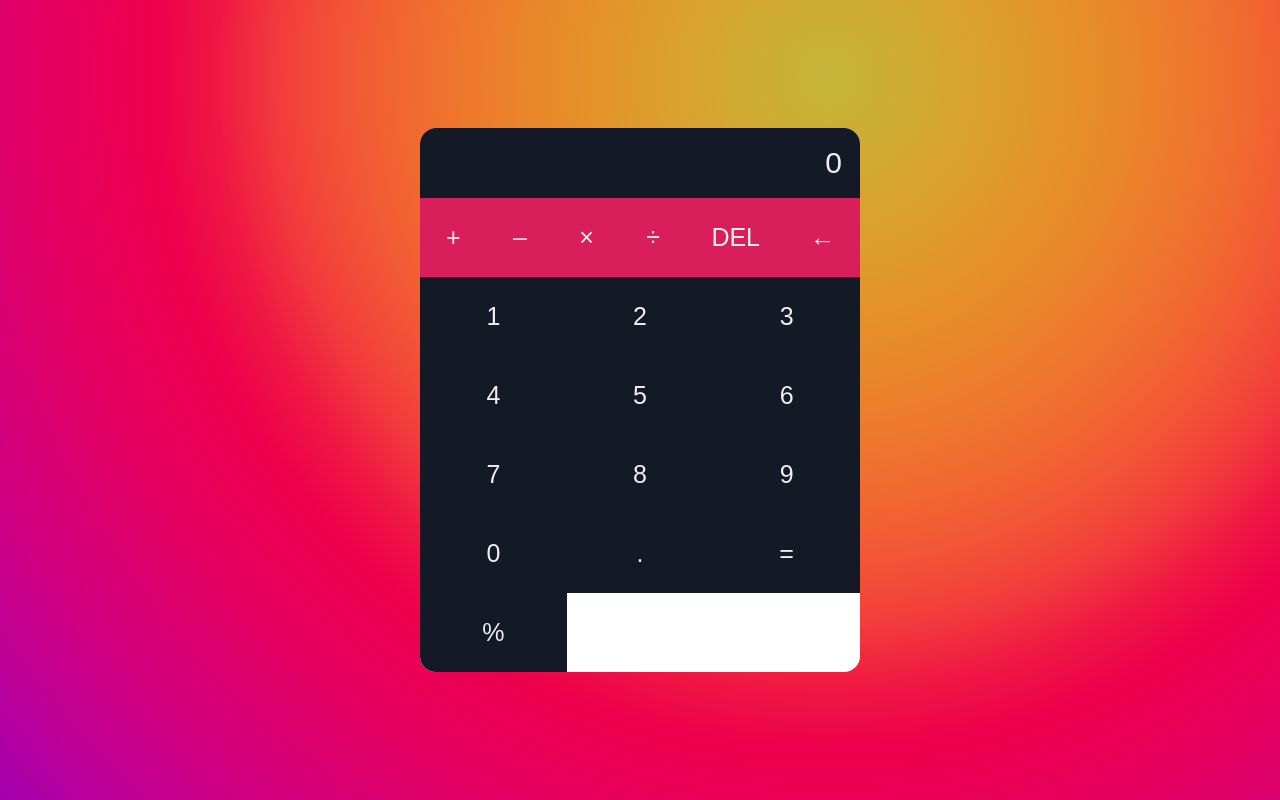
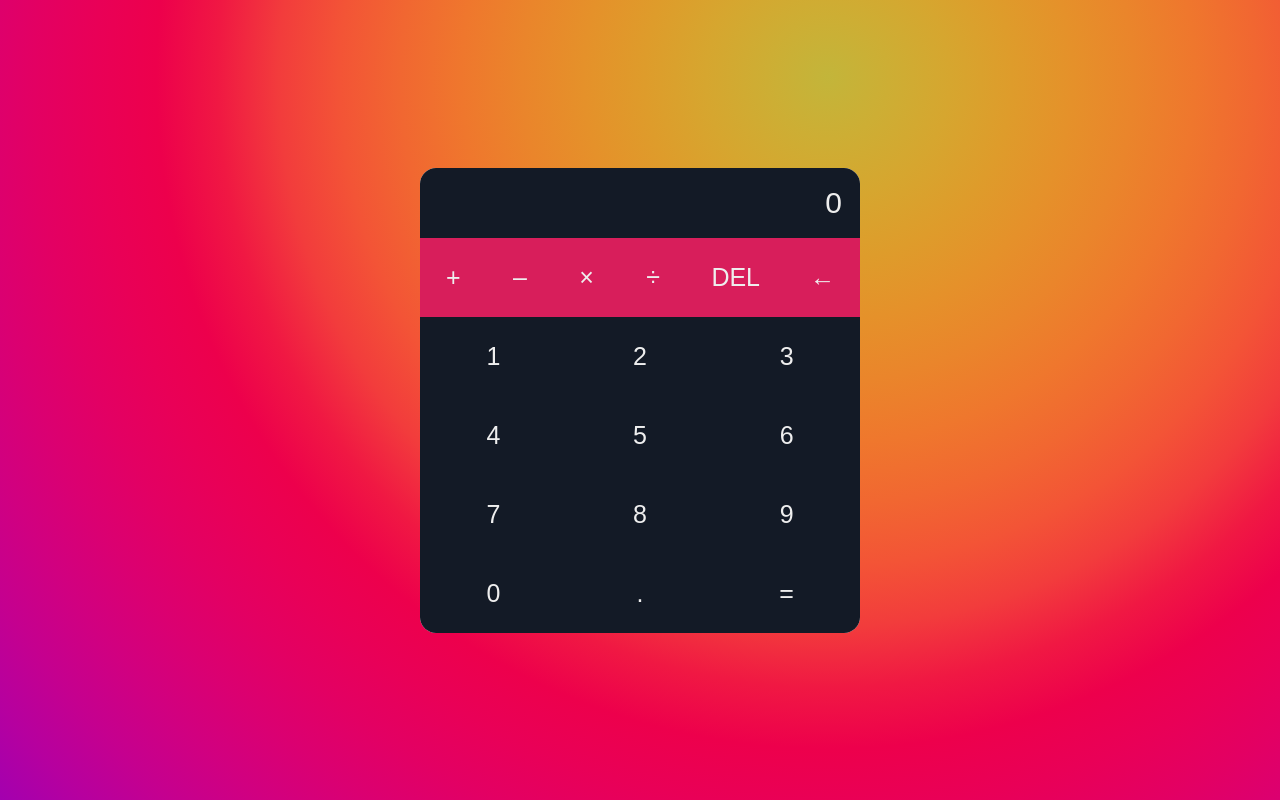
Before and after one commit to JorgeDuran12/Calculadora, a React (Create React App) app: page / in a window 1280 px wide. Built offline with nearby package versions, Linux system fonts and the light colour scheme.

Commit message:
Actualizacion-%

```diff
--- a/src/Components/Calculadora.jsx
+++ b/src/Components/Calculadora.jsx
@@ -6,7 +6,7 @@ const Calculadora = () => {
   const [calc, setCalc]= useState("");
   const [setResult] = useState ("");
 
-  const ops=['/','*','+','-','.','%'];
+  const ops=['/','*','+','-','.'];
 
   const updatecalc = value =>{
 
@@ -87,7 +87,6 @@ const Calculadora = () => {
                 <button onClick={() => updatecalc ('0')}>0</button>
                 <button onClick={() => updatecalc ('.')}>.</button>
                 <button onClick={calcular}>=</button>
-		<button onClick={() => updatecalc ('%')}>%</button>
 
             </div>
 
```
